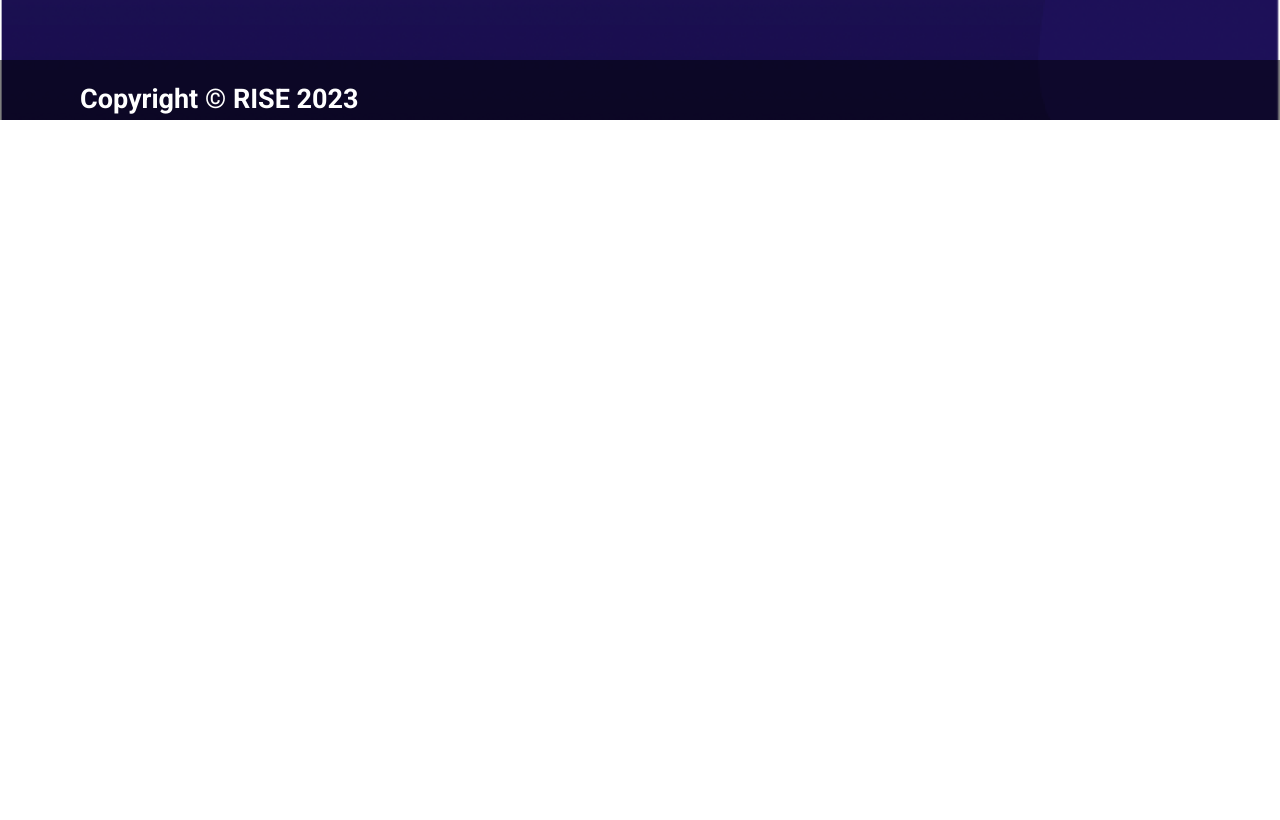
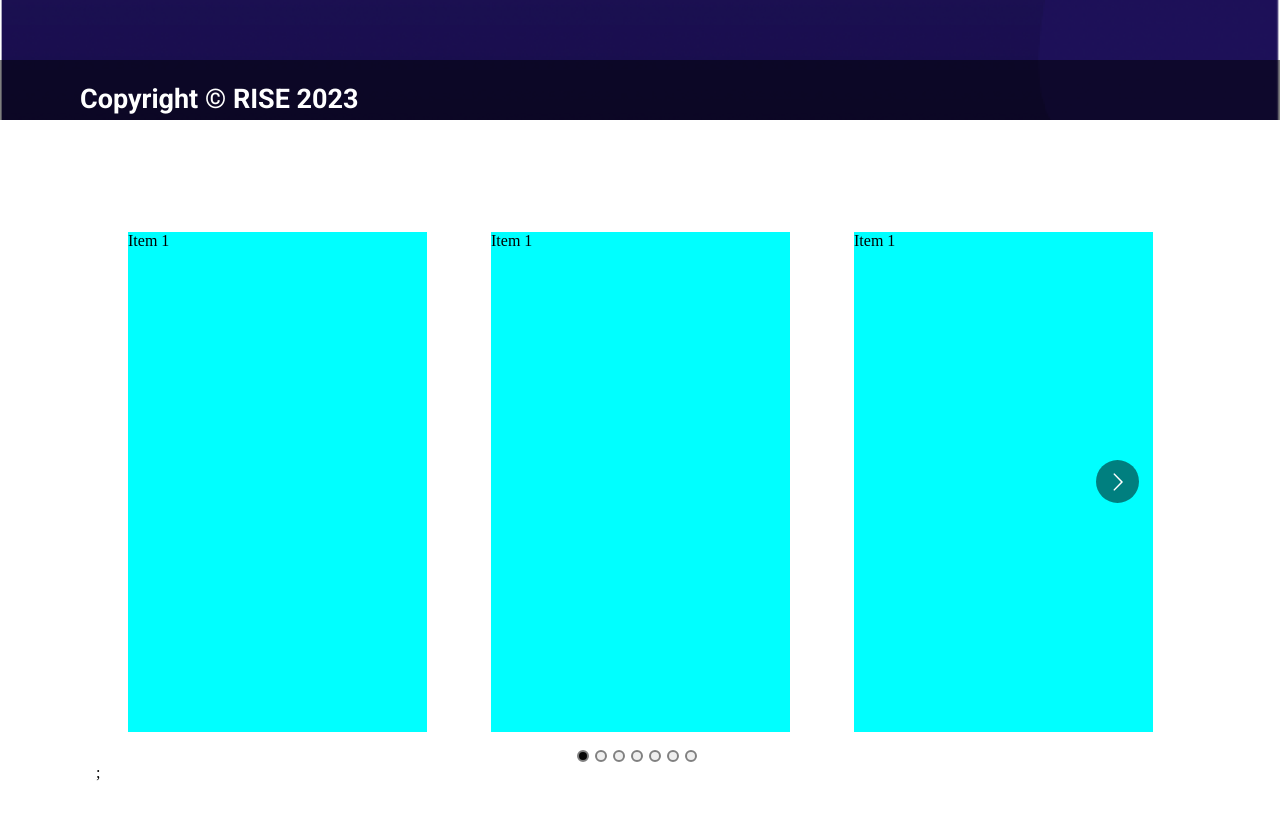
Before and after one commit to PhamVietHao/sepm-app, a React (Create React App) app: page / in a window 1280 px wide. Shown: the part 7560-8380 px from the top of the page. Before the commit the page ends 7680 px from the top, so only its background shows below. Built offline with nearby package versions, Linux system fonts and the light colour scheme; a web font is replaced by a local one.

Commit message:
carousel

```diff
--- a/package.json
+++ b/package.json
@@ -12,6 +12,7 @@
     "react-bootstrap": "^2.7.4",
     "react-dom": "^18.2.0",
     "react-icons": "^4.8.0",
+    "react-multi-carousel": "^2.8.3",
     "react-scripts": "5.0.1",
     "react-type-animation": "^3.0.1",
     "web-vitals": "^2.1.4"
--- a/src/App.js
+++ b/src/App.js
@@ -1,6 +1,6 @@
 import React from 'react';
 import { Navbar, Header, Tothetop } from './components';
-import {Teaminfo, Rmitbuildings, Display, Gameintro, Gamestory, Footer, Display2, Gameguide} from './container'
+import {Teaminfo, Rmitbuildings, Display, Gameintro, Gamestory, Footer, Display2, Gameguide, Event} from './container'
 
 import './App.css';
 //
@@ -35,6 +35,9 @@ const App = () => {
           <Footer/>
         </div>
       </div>
+      <div>
+        <Event/>
+      </div>
     </div>
   )
 }
--- /dev/null
+++ b/src/container/event/Event.jsx
@@ -0,0 +1,52 @@
+import React from 'react'
+import Carousel from "react-multi-carousel";
+import "react-multi-carousel/lib/styles.css";
+import './event.css'
+
+function Event() {
+    const responsive = {
+        desktop: {
+          breakpoint: { max: 3000, min: 1024 },
+          items: 3,
+          slidesToSlide: 2 // optional, default to 1.
+        },
+        tablet: {
+          breakpoint: { max: 1024, min: 464 },
+          items: 2,
+          slidesToSlide: 2 // optional, default to 1.
+        },
+        mobile: {
+          breakpoint: { max: 464, min: 0 },
+          items: 1,
+          slidesToSlide: 1 // optional, default to 1.
+        }
+      };
+  return (
+    <div className='section__padding rise__carousel'>
+      <Carousel responsive={responsive}
+      itemClass="carousel-item-padding-40-px"
+      autoPlaySpeed={100}
+      showDots={true}
+    //   infinite={true}
+    //   focusOnSelect={true}
+        centerMode={true}
+      >
+  <div className='carousel_card'>Item 1</div>
+  <div className='carousel_card'>Item 1</div>
+  <div className='carousel_card'>Item 1</div>
+  <div className='carousel_card'>Item 1</div>
+  <div className='carousel_card'>Item 1</div>
+  <div className='carousel_card'>Item 1</div>
+  <div className='carousel_card'>Item 1</div>
+  <div className='carousel_card'>Item 1</div>
+  <div className='carousel_card'>Item 1</div>
+  <div className='carousel_card'>Item 1</div>
+  <div className='carousel_card'>Item 1</div>
+  <div className='carousel_card'>Item 1</div>
+  <div className='carousel_card'>Item 1</div>
+</Carousel>;
+    </div>
+  )
+}
+
+export default Event
--- /dev/null
+++ b/src/container/event/event.css
@@ -0,0 +1,11 @@
+.rise__carousel{
+    width: 100%;
+    height:100%;
+
+}
+.carousel_card{
+    width: auto;
+    height: 500px;
+    background-color: aqua;
+    margin: 2rem;
+}
--- a/src/container/index.js
+++ b/src/container/index.js
@@ -6,3 +6,4 @@ export { default as Gameintro} from './gameintro/Gameintro';
 export { default as Gamestory} from './gamestory/Gamestory';
 export { default as Footer} from './footer/Footer';
 export { default as Gameguide} from './gameguide/Gameguide';
+export { default as Event} from './event/Event';
```
Also changed, not shown: 1 other file (tests, documents, lock files or other folders).
